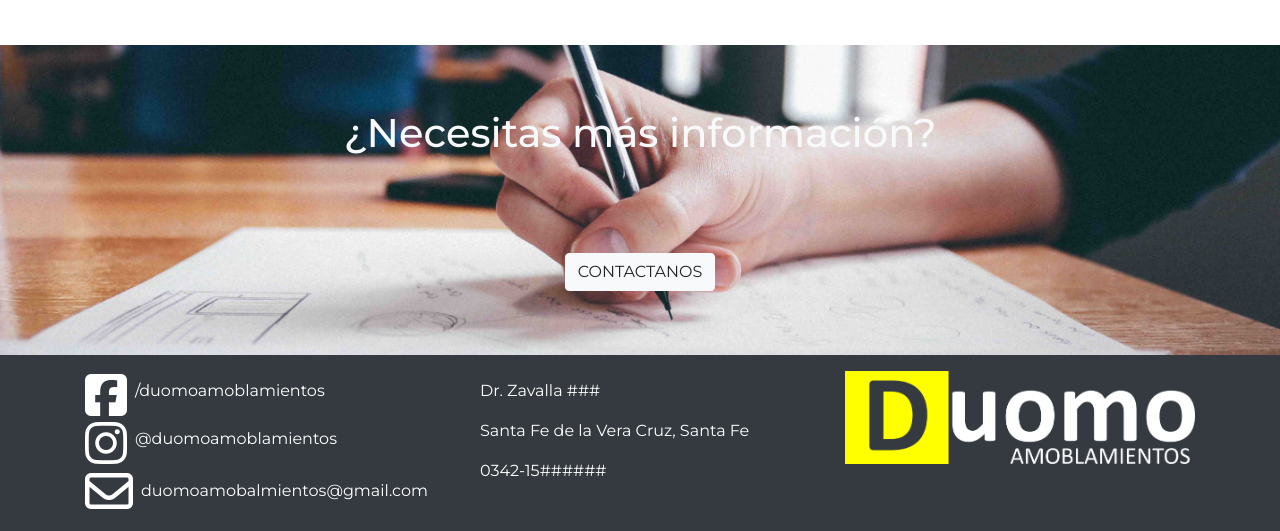
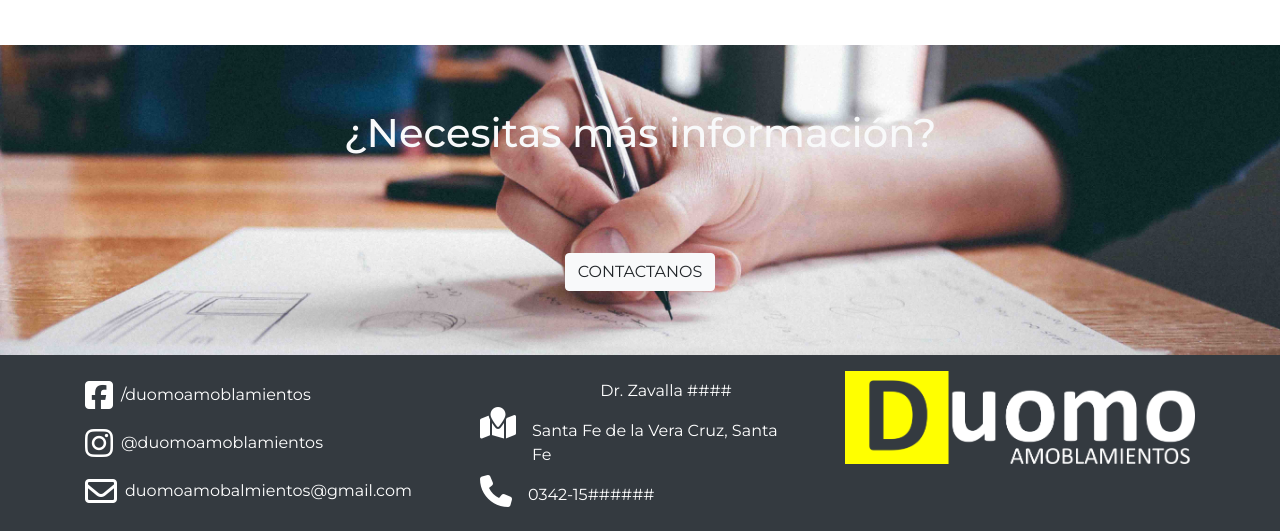
Before and after one commit to jmceche/duomo_sitio, a plain HTML site: page index.html in a window 1280 px wide. Shown: the part 1870-2401 px from the top of the page. Drawn offline with nearby package versions, Linux system fonts and the light colour scheme.

Commit message:
mas cambios

```diff
--- a/index.html
+++ b/index.html
@@ -337,24 +337,24 @@
           <div class="col-lg-4 d-flex justify-content-center">
             <div class="row justify-content-center">
               <div
-                class="col-12 col-md-4 col-lg-12 d-flex justify-content-lg-start justify-content-center align-items-center"
+                class="col-12 col-md-4 col-lg-12 d-flex justify-content-lg-start justify-content-center"
               >
                 <a
                   href="https://facebook.com/duomoamoblamientos"
                   target="_blank"
-                  class="d-flex flex-md-row justify-content-center"
-                  ><i class="fab fa-facebook-square fa-3x mr-2 icon-white"></i>
+                  class="d-flex flex-md-row justify-content-center align-items-center"
+                  ><i class="fab fa-facebook-square fa-2x mr-2 icon-white"></i>
                   <p class="my-2 mail-wrap">/duomoamoblamientos</p></a
                 >
               </div>
               <div
-                class="col-12 col-md-4 col-lg-12 d-flex justify-content-lg-start justify-content-center align-items-center"
+                class="col-12 col-md-4 col-lg-12 d-flex justify-content-lg-start justify-content-center"
               >
                 <a
                   href="https://instagram.com/duomoamoblamientos"
-                  class="d-flex flex-md-row justify-content-center"
+                  class="d-flex flex-md-row justify-content-center align-items-center"
                   target="_blank"
-                  ><i class="fab fa-instagram fa-3x mr-2 icon-white"></i>
+                  ><i class="fab fa-instagram fa-2x mr-2 icon-white"></i>
                   <p class="my-2 mail-wrap">@duomoamoblamientos</p></a
                 >
               </div>
@@ -362,7 +362,7 @@
                 class="col-12 d-flex justify-content-lg-start justify-content-center align-items-center"
               >
                 <i
-                  class="far fa-envelope fa-3x mr-2 icon-white d-none d-lg-block"
+                  class="far fa-envelope fa-2x mr-2 icon-white d-none d-lg-block"
                 ></i>
                 <p class="my-2 text-center mail-wrap text-white">
                   duomoamobalmientos@gmail.com
@@ -373,26 +373,37 @@
           <div class="col-lg-4">
             <div class="row-md justify-content-center align-items-between">
               <div
-                class="col-12 d-flex justify-content-lg-start justify-content-center"
+                class="col-12 d-flex justify-content-lg-start justify-content-center align-items-center"
               >
-                <p class="text-white my-2">Dr. Zavalla ###</p>
+                <i
+                  class="fas fa-map-marked fa-2x mr-3 icon-white d-none d-lg-block"
+                ></i>
+                <div
+                  class="d-flex flex-column justify-content-center align-items-center"
+                >
+                  <p class="text-white my-2">Dr. Zavalla ####</p>
+                  <p class="text-white my-2">
+                    Santa Fe de la Vera Cruz, Santa Fe
+                  </p>
+                </div>
               </div>
+
               <div
                 class="col-12 d-flex justify-content-lg-start justify-content-center"
               >
-                <p class="text-white my-2">
-                  Santa Fe de la Vera Cruz, Santa Fe
-                </p>
-              </div>
-              <div
-                class="col-12 d-flex justify-content-lg-start justify-content-center"
-              >
+                <i
+                  class="fas fa-phone fa-2x mr-3 icon-white d-none d-lg-block"
+                ></i>
                 <p class="text-white my-2">0342-15######</p>
               </div>
             </div>
           </div>
           <div class="col-4">
-            <img src="/img/logo4.png" alt="duomo logo" class="img-fluid" />
+            <img
+              src="/img/logo4.png"
+              alt="duomo logo"
+              class="img-fluid d-none d-md-block"
+            />
           </div>
         </div>
       </div>
```
